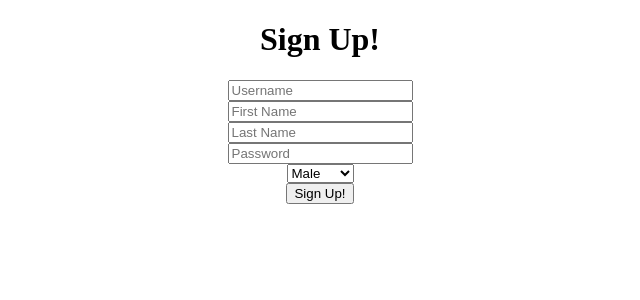
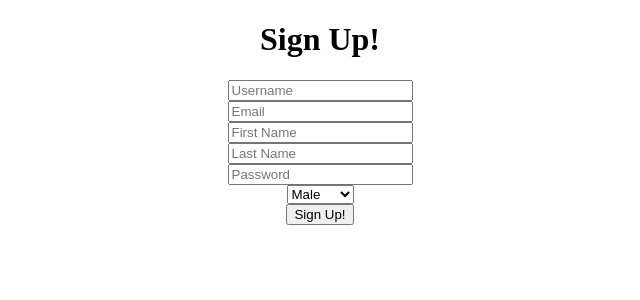
Before and after one commit to GuyZipory/New-Site-Test, a PHP site: page /signup.php in a window 1280 px wide. Shown: the top 300 px of the page, without its empty margins (320-960 px from the left). Run offline with PHP 8.4, Linux system fonts and the light colour scheme.

Commit message:
Added Email
added Email form to the signup

```diff
--- a/signup.php
+++ b/signup.php
@@ -10,6 +10,7 @@
     <h1> Sign Up!</h1>
 <form action="signup.php" method="post">
   <input type="text" name="user" placeholder="Username"><br>
+  <input type="text" name="email" placeholder="Email"><br>
   <input type="text" name="first" placeholder="First Name"><br>
   <input type="text" name="last" placeholder="Last Name"><br>
   <input type="password" name="pwd" placeholder="Password"><br>
@@ -23,6 +24,7 @@
   if(isset($_POST['gender']))
   {
   $user = $_POST['user'];
+  $email = $_POST['email'];
   $first = $_POST['first'];
   $last = $_POST['last'];
   $pwd = $_POST['pwd'];
@@ -33,15 +35,17 @@
   echo "Username have to have at list 3 Characters!";
 }   elseif (!$first) {
     echo "You must enter First Name!";
-}     elseif (!$last) {
-      echo "You must enter Last Name!";
-}       elseif (!$pwd) {
-        echo "You must enter Password!";
-}         elseif (strlen($pwd) < 6) {
-          echo "The Password must be at list 6 Characters!";
+}     elseif (!$email) {
+      echo "You must enter Email";
+}       elseif (!$last) {
+        echo "You must enter Last Name!";
+}         elseif (!$pwd) {
+          echo "You must enter Password!";
+}           elseif (strlen($pwd) < 6) {
+            echo "The Password must be at list 6 Characters!";
 }else {
-  $query = "INSERT INTO users (username, firstname, lastname, password, gender)
-  VALUES ('$user', '$first' , '$last', '$pwd' , '$gender')";
+  $query = "INSERT INTO users (username, email, firstname, lastname, password, gender)
+  VALUES ('$user','$email' , '$first' , '$last', '$pwd' , '$gender')";
   $result = mysqli_query($mysql, $query);
   session_start();
   $_SESSION["user"] = $user;
```
